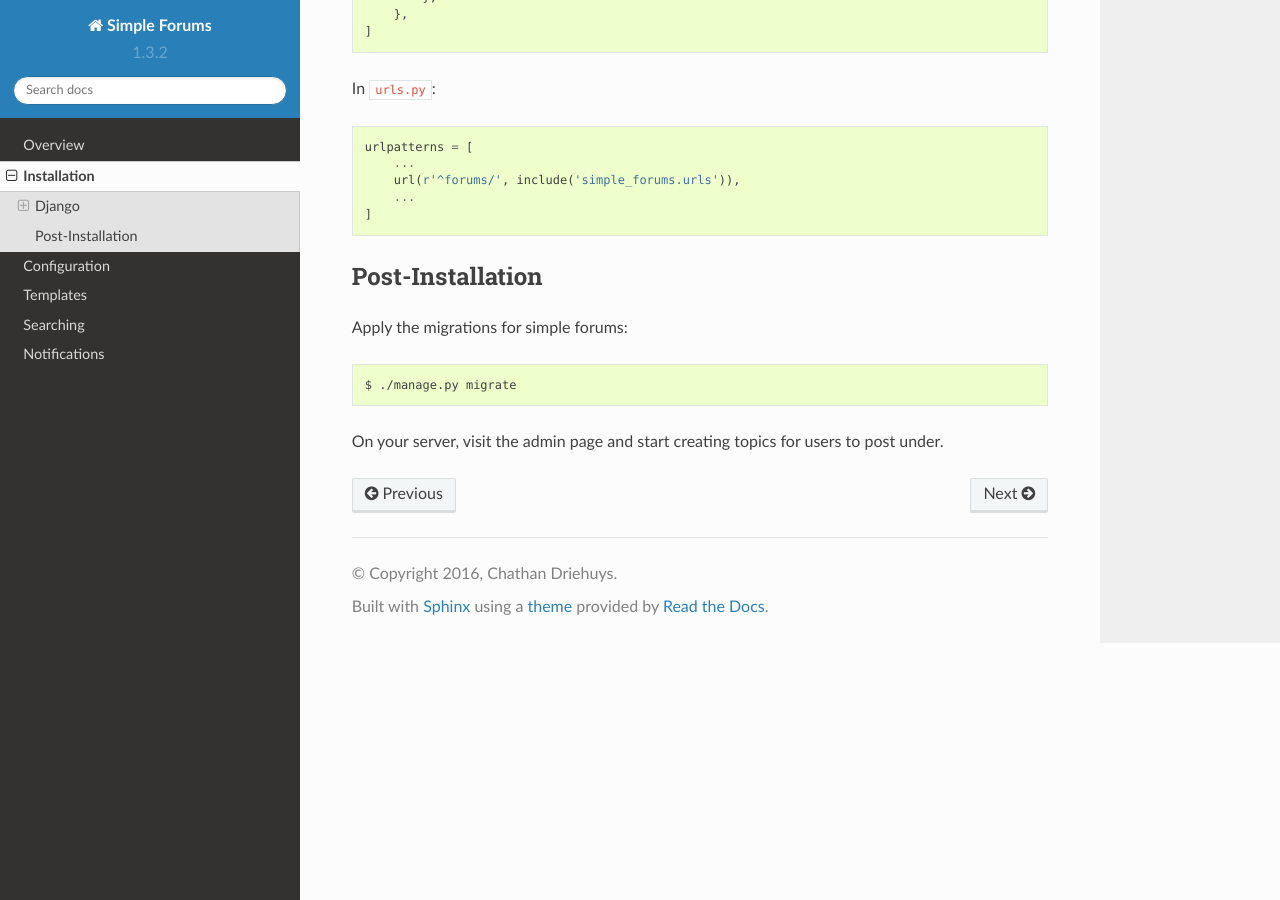
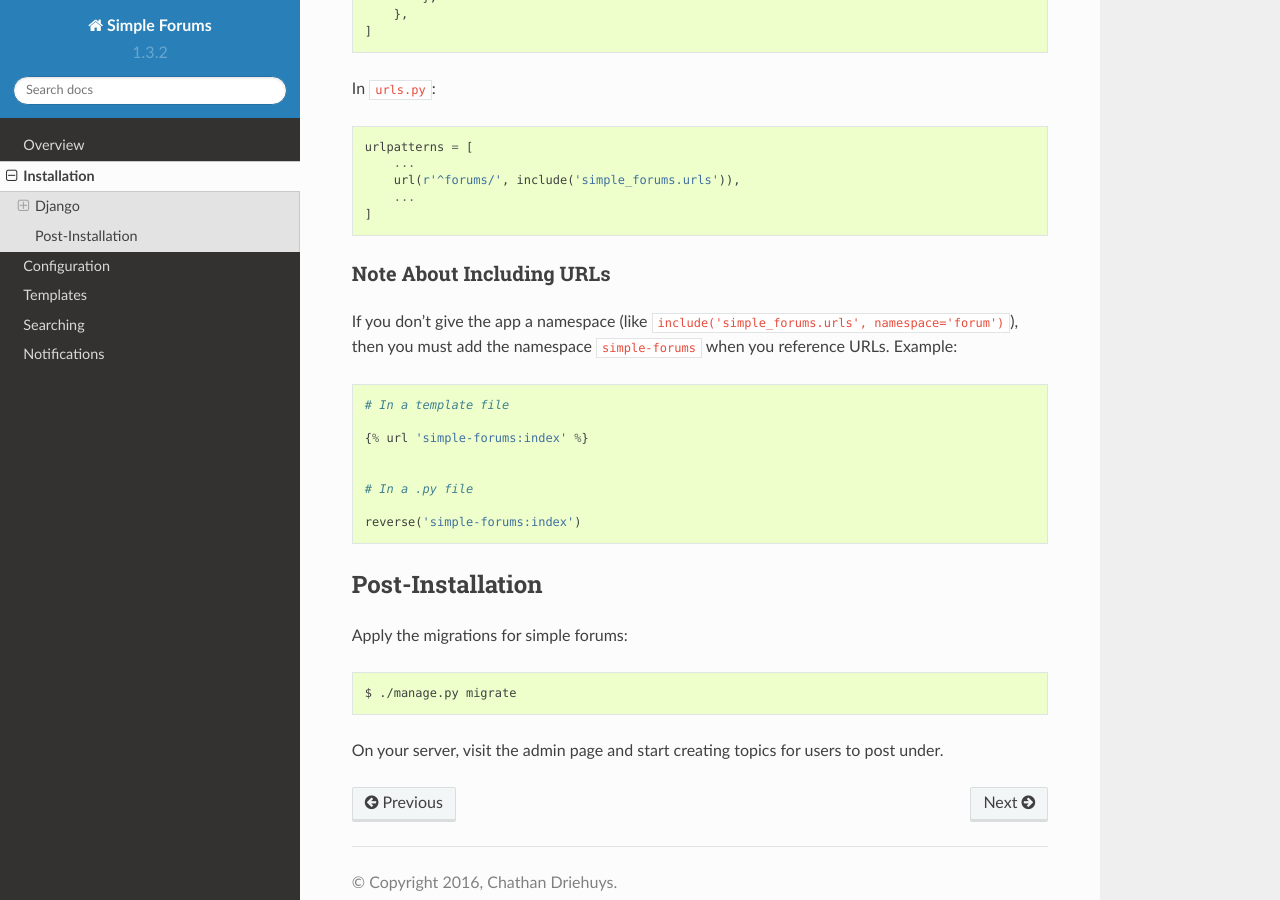
Before and after one commit to cdriehuys/django_simple_forums, a Sphinx documentation site: the page built from docs/installation.rst, in a window 1280 px wide and 900 px high, scrolled down 912 px. Built offline with Sphinx 7.4.7 and the Read the Docs theme 2.0.0, drawn with Linux system fonts in a browser that asks for light colours.

Commit message:
Adding documentation about new URL pattern.

```diff
--- a/docs/installation.rst
+++ b/docs/installation.rst
@@ -49,6 +49,21 @@ In ``urls.py``::
         ...
     ]
 
+Note About Including URLs
+-------------------------
+
+If you don't give the app a namespace (like ``include('simple_forums.urls', namespace='forum')``), then you must add the namespace ``simple-forums`` when you reference URLs. Example::
+
+    # In a template file
+
+    {% url 'simple-forums:index' %}
+
+
+    # In a .py file
+
+    reverse('simple-forums:index')
+
+
 Post-Installation
 =================
 
```
